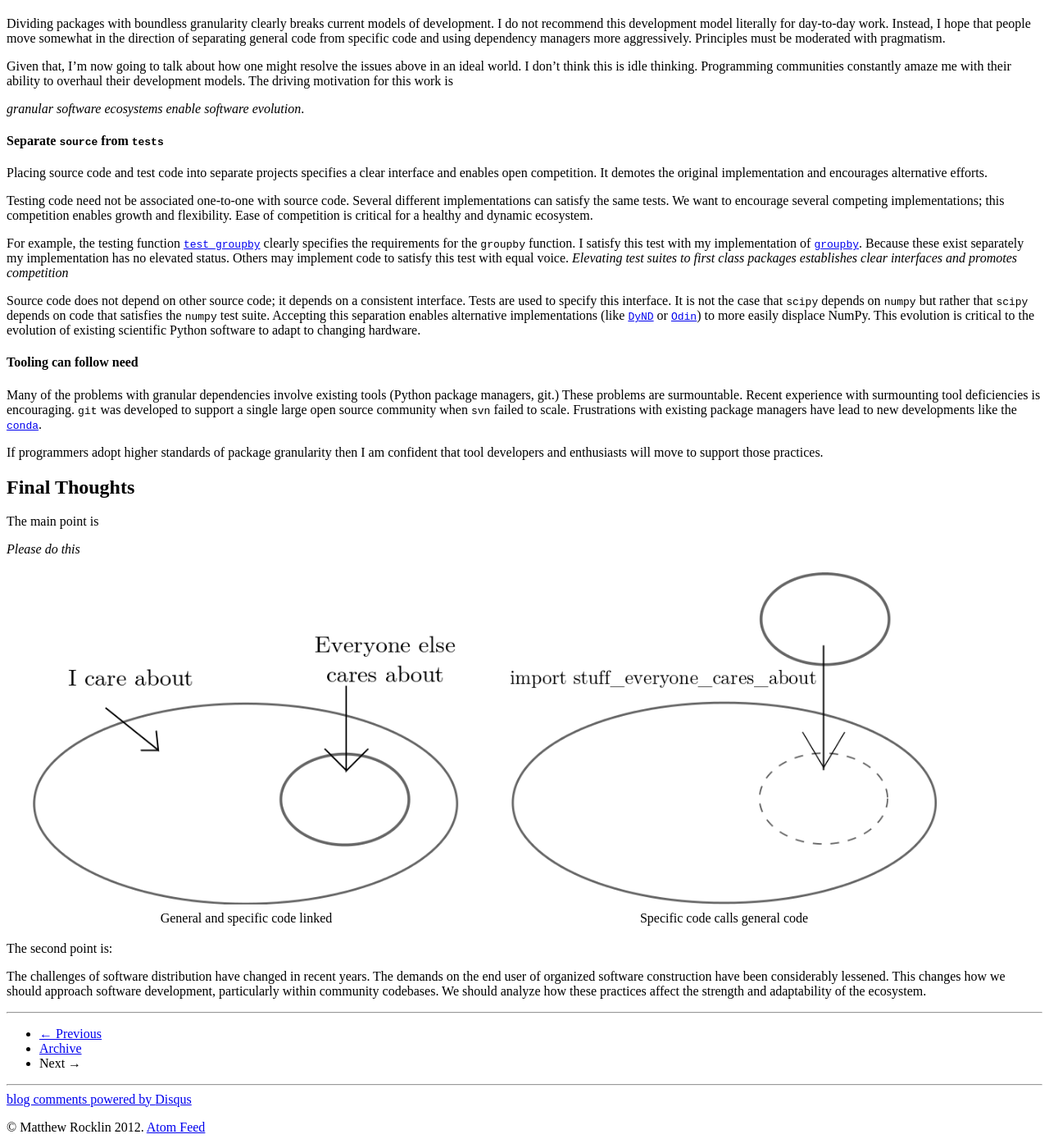
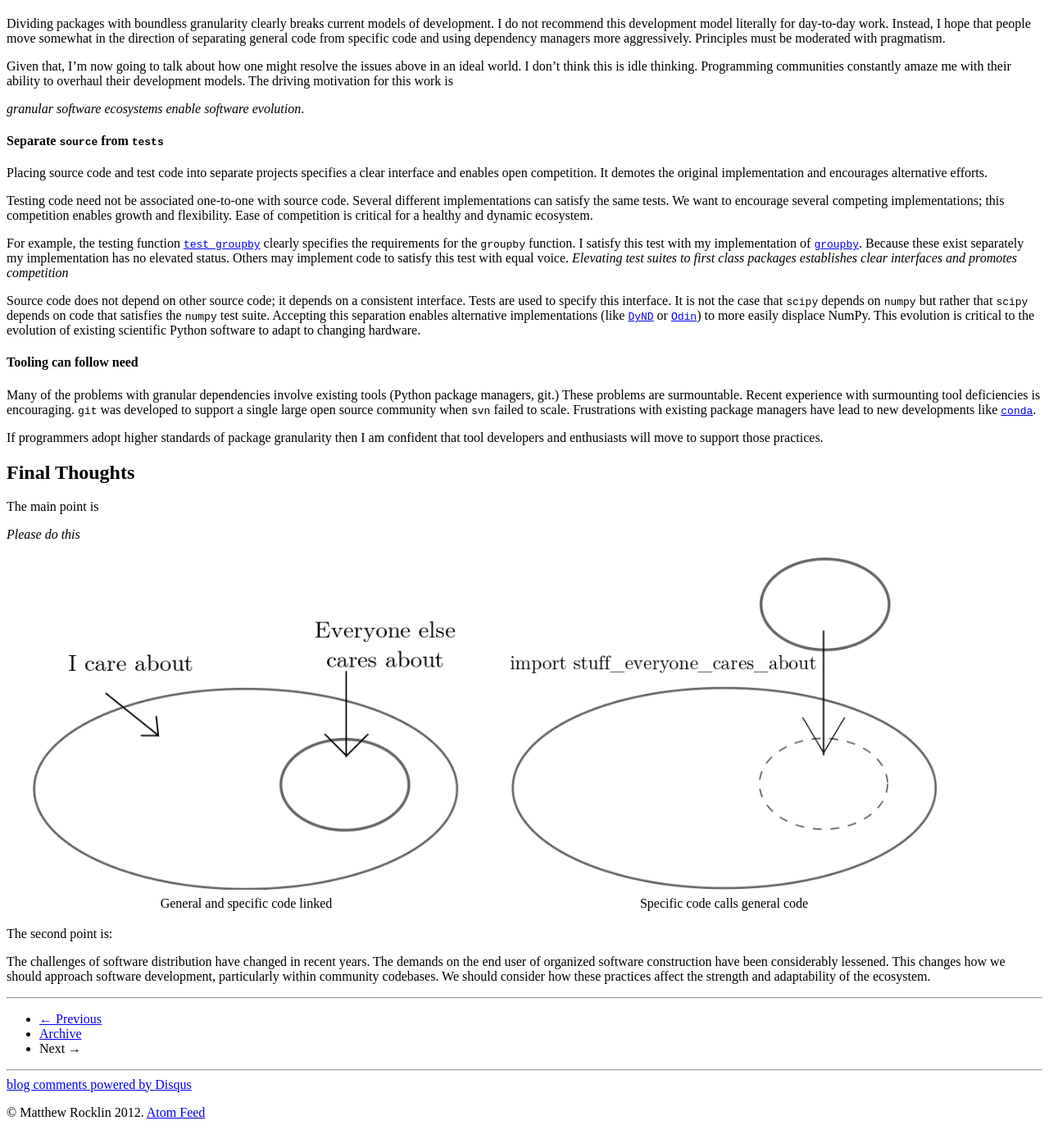
Before and after one commit to besyskymnbk/blog, a Jekyll site: the page built from _posts/work/2013-06-30-Packages.md, in a window 1280 px wide and 1400 px high, scrolled down 3135 px. Shown: the whole window at 82% size. Built offline with Jekyll 4.4.1, drawn with Linux system fonts in a browser that asks for light colours; comment, search, counter and statistics services are not loaded.

Commit message:
small bits

```diff
--- a/_posts/work/2013-06-30-Packages.md
+++ b/_posts/work/2013-06-30-Packages.md
@@ -115,7 +115,7 @@ Source code does not depend on other source code; it depends on a consistent int
 
 #### Tooling can follow need
 
-Many of the problems with granular dependencies involve existing tools (Python package managers, git.)  These problems are surmountable.  Recent experience with surmounting tool deficiencies is encouraging.  `git` was developed to support a single large open source community when `svn` failed to scale.  Frustrations with existing package managers have lead to new developments like the [`conda`](http://docs.continuum.io/conda/).
+Many of the problems with granular dependencies involve existing tools (Python package managers, git.)  These problems are surmountable.  Recent experience with surmounting tool deficiencies is encouraging.  `git` was developed to support a single large open source community when `svn` failed to scale.  Frustrations with existing package managers have lead to new developments like [`conda`](http://docs.continuum.io/conda/).
 
 If programmers adopt higher standards of package granularity then I am confident that tool developers and enthusiasts will move to support those practices.
 
@@ -133,4 +133,4 @@ The main point is
 
 The second point is:
 
-The challenges of software distribution have changed in recent years.  The demands on the end user of organized software construction have been considerably lessened.  This changes how we should approach software development, particularly within community codebases.  We should analyze how these practices affect the strength and adaptability of the ecosystem.
+The challenges of software distribution have changed in recent years.  The demands on the end user of organized software construction have been considerably lessened.  This changes how we should approach software development, particularly within community codebases.  We should consider how these practices affect the strength and adaptability of the ecosystem.
```
